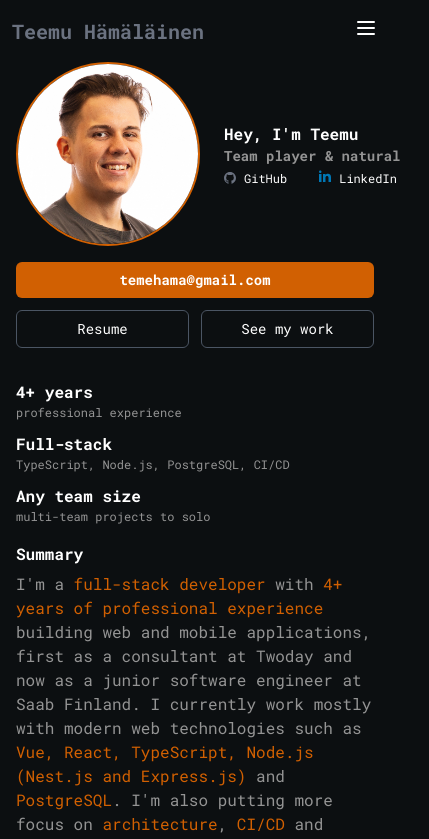
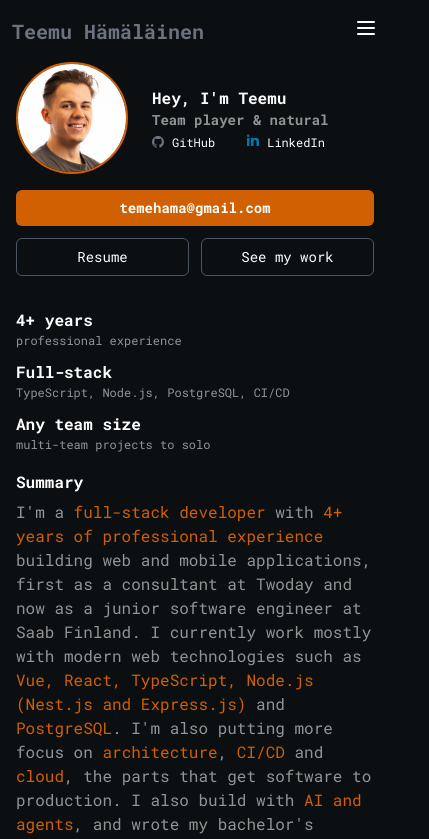
Before and after one commit to temevh/minimalisticPort, a Next.js app: page / in a window 390 px wide. Shown: the top 839 px of the page, 429 px wide, since content can reach past the window. Built offline with nearby package versions, Linux system fonts and the light colour scheme.

Commit message:
fixed sidways scroll on mobile

```diff
--- a/src/app/components/Hero.jsx
+++ b/src/app/components/Hero.jsx
@@ -9,7 +9,7 @@ const Hero = () => {
     <section>
       <div className="flex flex-row gap-2 lg:gap-10 items-center mb-4">
         <Picture />
-        <div className="ml-4 lg:ml-0">
+        <div className="ml-4 lg:ml-0 min-w-0">
           <h1 className="text-md lg:text-3xl font-bold text-white">
             Hey, I'm Teemu
           </h1>
--- a/src/app/components/Picture.jsx
+++ b/src/app/components/Picture.jsx
@@ -3,12 +3,14 @@ import Image from "next/image";
 
 const Picture = () => {
   return (
-    <div className="rounded-full overflow-hidden border-2 border-accentOrange shrink-0">
+    <div className="rounded-full overflow-hidden border-2 border-accentOrange shrink-0 w-28 sm:w-[180px]">
       <Image
         src={headshot}
         width={180}
         alt="Headshot of Teemu Hämäläinen"
         quality={90}
+        sizes="(min-width: 640px) 180px, 112px"
+        className="w-full h-auto"
         priority
       />
     </div>
--- a/src/app/components/Socials.jsx
+++ b/src/app/components/Socials.jsx
@@ -1,6 +1,9 @@
 const Socials = () => {
   return (
-    <div className="flex flex-row lg:pt-4 items-center" id="socialsdiv">
+    <div
+      className="flex flex-row flex-wrap lg:pt-4 items-center"
+      id="socialsdiv"
+    >
       <a
         href="https://github.com/temevh/"
         target="_blank"
```
